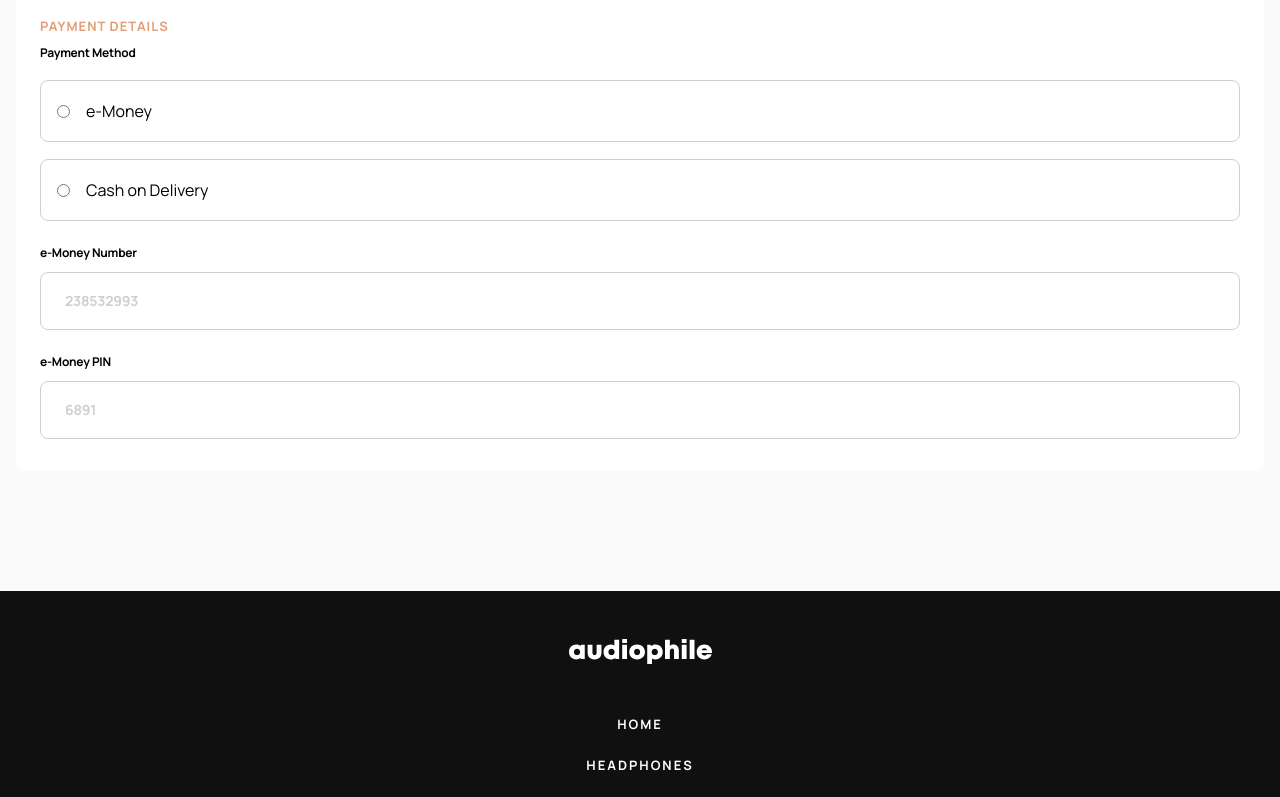
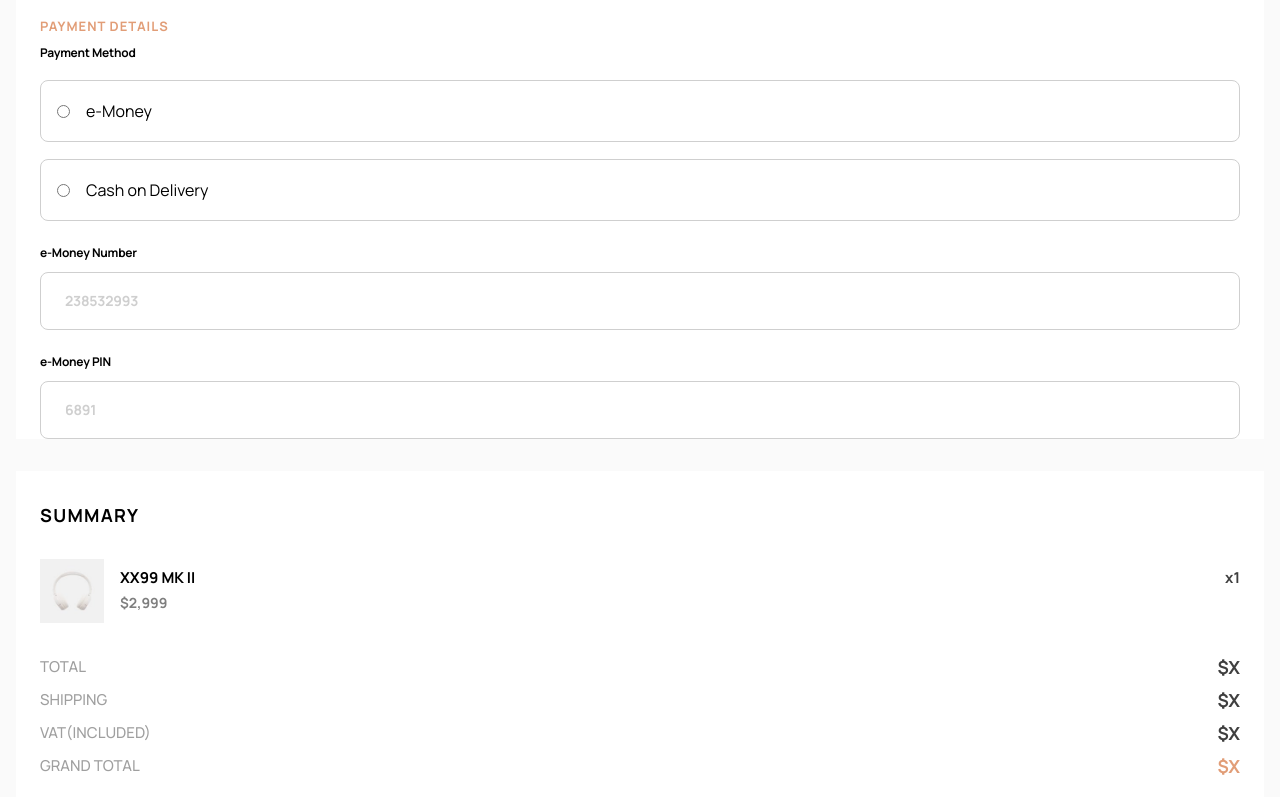
Before and after one commit to nishanth1596/audiophile-ecommerce-website, a React (Vite) app: page /checkout in a window 1280 px wide. Shown: the part 1121-1918 px from the top of the page. Built offline with nearby package versions, Linux system fonts and the light colour scheme.

Commit message:
feat: completed checkout page, yet to add redux for functionlity

```diff
--- /dev/null
+++ b/src/feature/checkout/CheckoutSummary.tsx
@@ -0,0 +1,54 @@
+import img from "../../assets/cart/image-xx59-headphones.jpg";
+import CheckoutSummaryItem from "./checkoutSummaryItem";
+
+function CheckoutSummary() {
+  return (
+    <div className="bg-White mt-8 px-6 py-8">
+      <h6 className="text-lg leading-[1.56rem] font-bold tracking-[1.29px] uppercase">
+        Summary
+      </h6>
+
+      <div className="mt-[31px] space-y-6">
+        <CheckoutSummaryItem
+          img={img}
+          title="XX99 MK II"
+          price={"2,999"}
+          quantity={1}
+        />
+      </div>
+
+      <div className="mt-8 space-y-2">
+        <p className="flex justify-between uppercase">
+          <span className="opacity-50"> Total </span>
+          <span className="block text-lg leading-[1.56rem] font-bold opacity-100">
+            &#36;X
+          </span>
+        </p>
+        <p className="flex justify-between uppercase">
+          <span className="opacity-50"> Shipping </span>
+          <span className="block text-lg leading-[1.56rem] font-bold opacity-100">
+            &#36;X
+          </span>
+        </p>
+        <p className="flex justify-between uppercase">
+          <span className="opacity-50"> VAT(included) </span>
+          <span className="block text-lg leading-[1.56rem] font-bold opacity-100">
+            &#36;X
+          </span>
+        </p>
+        <p className="flex justify-between uppercase">
+          <span className="opacity-50"> Grand total </span>
+          <span className="text-PrimaryColor block text-lg leading-[1.56rem] font-bold opacity-100">
+            &#36;X
+          </span>
+        </p>
+      </div>
+
+      <button className="bg-PrimaryColor text-White mt-8 w-full py-4 text-[13px] font-bold tracking-[1px] uppercase">
+        continue & pay
+      </button>
+    </div>
+  );
+}
+
+export default CheckoutSummary;
--- /dev/null
+++ b/src/feature/checkout/checkoutSummaryItem.tsx
@@ -0,0 +1,28 @@
+type CheckoutSummaryItemProps = {
+  img: string;
+  title: string;
+  price: string;
+  quantity: number;
+};
+
+function CheckoutSummaryItem({
+  img,
+  title,
+  price,
+  quantity,
+}: CheckoutSummaryItemProps) {
+  return (
+    <div className="flex items-center gap-4">
+      <img src={img} alt={title} className="w-16" />
+      <div className="flex w-full items-start justify-between">
+        <div>
+          <p className="font-bold opacity-100">{title}</p>
+          <p className="text-sm font-bold opacity-50">&#36;{price}</p>
+        </div>
+        <p className="op50 font-bold">x{quantity}</p>
+      </div>
+    </div>
+  );
+}
+
+export default CheckoutSummaryItem;
--- a/src/pages/Checkout.tsx
+++ b/src/pages/Checkout.tsx
@@ -1,3 +1,4 @@
+import CheckoutSummary from "../feature/checkout/CheckoutSummary";
 import GoBackButton from "../ui/GoBackButton";
 import Input from "../ui/Input";
 
@@ -6,9 +7,10 @@ function Checkout() {
     <section className="bg-OffWhite mx-4 mt-4">
       <GoBackButton />
 
-      <article className="bg-White mt-6 rounded-lg px-6 pt-6 pb-8">
+      <article className="mt-6 rounded-lg pb-8">
+        <form>
+          <div className="bg-White px-6 pt-6">
             <h4 className="tracking-[1px]">Checkout</h4>
-        <form>
             <p className="subTitle text-PrimaryColor mt-8">Billing details</p>
             <Input
               inputType="text"
@@ -121,6 +123,9 @@ function Checkout() {
               title="e-Money PIN"
               marginTop="24px"
             />
+          </div>
+
+          <CheckoutSummary />
         </form>
       </article>
     </section>
```
Lines whose indentation alone changed are shown as unchanged.
